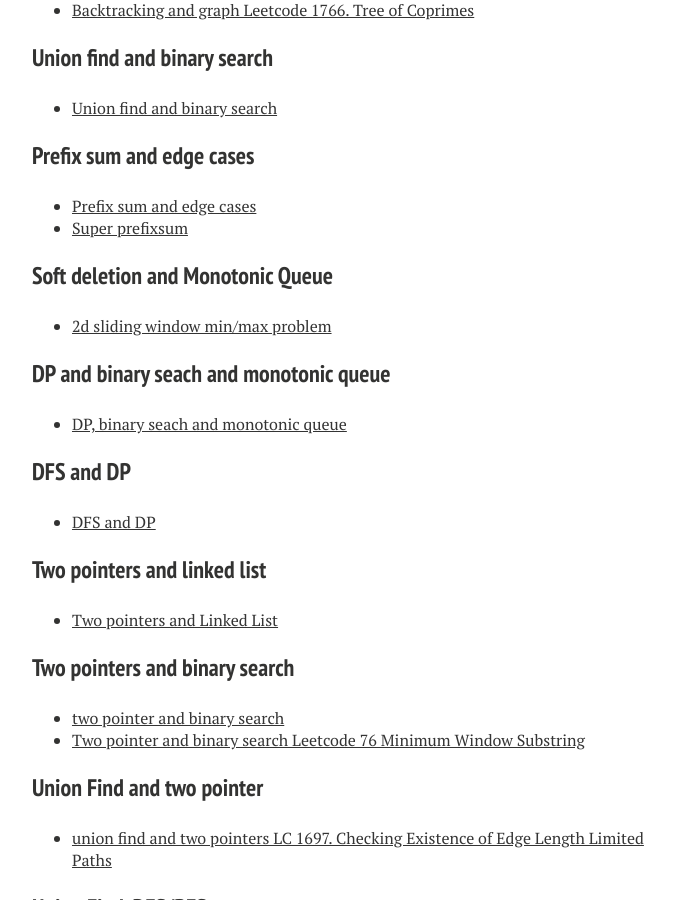
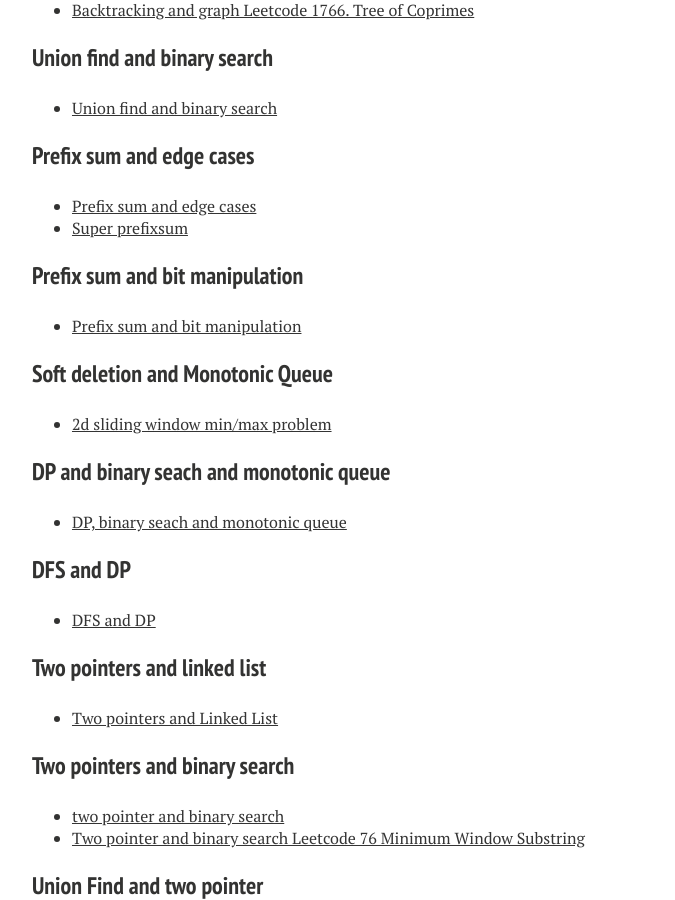
Before and after one commit to xiaokeshen/xiaokeshen.github.io, a Jekyll site: the page built from SoftwareEngineering/index.md, in a window 1280 px wide and 900 px high, scrolled down 8269 px. Shown: the whole window, without its empty margins (288-963 px from the left). Built offline with Jekyll 4.4.1, drawn with Linux system fonts in a browser that asks for light colours; nearby versions of some CDN libraries; some of the changed text lies outside the part shown.

Commit message:
Add one article

```diff
--- a/SoftwareEngineering/index.md
+++ b/SoftwareEngineering/index.md
@@ -284,6 +284,9 @@ My 'Serious' coding got started since I became a student as a Computer Science M
 - [Prefix sum and edge cases](https://jimmy-shen.medium.com/prefix-sum-and-edge-cases-1712-ways-to-split-array-into-three-subarrays-6bde566fbd5d)
 - [Super prefixsum](https://jimmy-shen.medium.com/super-prefix-sum-f53b1a056c9)
 
+### Prefix sum and bit manipulation
+- [Prefix sum and bit manipulation](https://jimmy-shen.medium.com/prefix-sum-and-bit-manipulation-de7b6d0d6f76)
+
 ### Soft deletion and Monotonic Queue
 - [2d sliding window min/max problem](https://medium.com/@jim.morris.shen/2d-sliding-window-min-max-problem-e24b0c707a62?source=friends_link&sk=46498cedeb74b99fa2cd188e492184ba)
 
```
